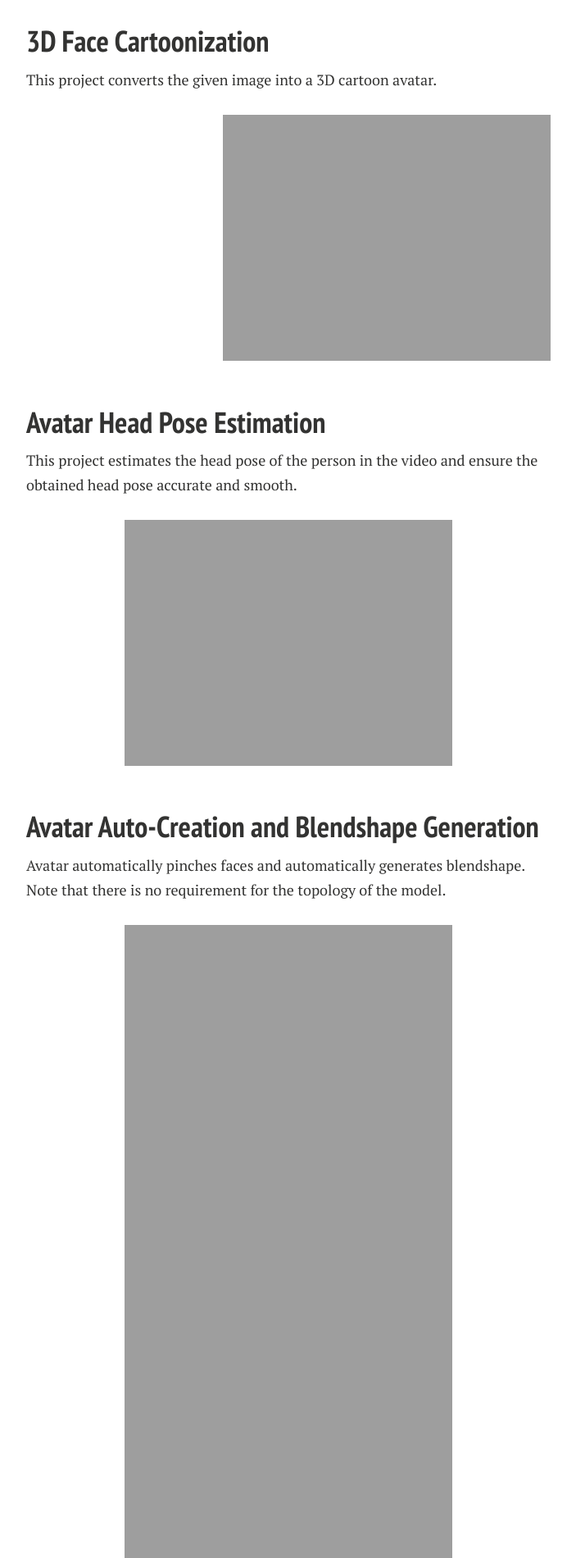
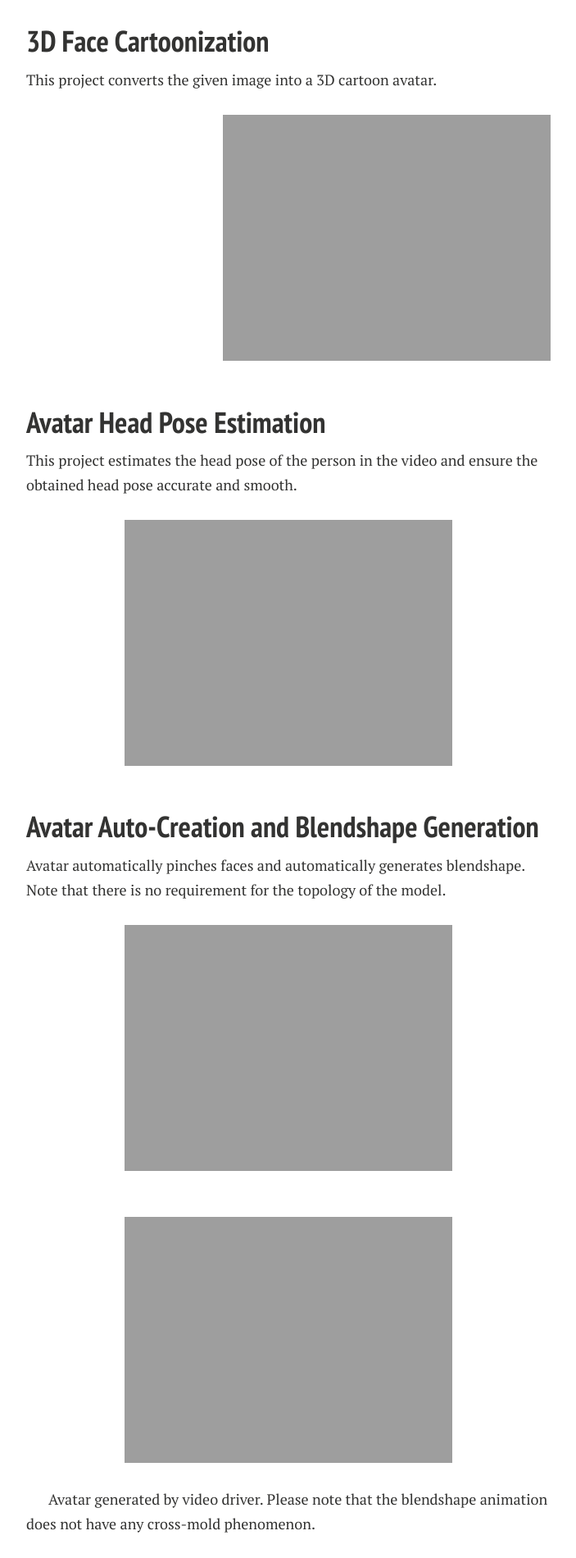
Before and after one commit to XuankeShi/XuankeShi.github.io, a Jekyll site: the page built from projects.md, in a window 1280 px wide. Shown: the part 3155-5055 px from the top of the page at 82% size, without its empty margins (288-991 px from the left). Built offline with Jekyll 4.4.1, drawn with Linux system fonts in a browser that asks for light colours; nearby versions of some CDN libraries; comment, search, counter and statistics services are not loaded; a style sheet for code colours, icons or effects is not loaded; grey boxes are pictures that could not be loaded.

Commit message:
[shixuanke]update avatar auto-generation

```diff
--- a/projects.md
+++ b/projects.md
@@ -77,20 +77,19 @@
 <iframe width="768" height="512" src="/images/projects/avatar_boy.mp4" frameborder="0" allowfullscreen> </iframe>
 </div> -->
 
-<!-- <div align=center>
-  <iframe width="600" height="400"  src="/images/projects/avatar_girl.mp4" frameborder="0" allowfullscreen> </iframe>
-</div> -->
 <div align=center>
   <img src = "https://xuankeshi.github.io/images/projects/avatar_girl.gif">
 </div>
+
+<br>
 
 <div align=center>
   <img src = "https://xuankeshi.github.io/images/projects/avatar_boy.gif">
 </div>
 
-<div align=center>
+<!-- <div align=center>
   <img src = "https://xuankeshi.github.io/images/projects/avatar_hanmeimei_girl.gif">
-</div>
+</div> -->
 
 <br>
 
```
Also changed, not shown: file/projects-zh.md (+2 -2 lines).
